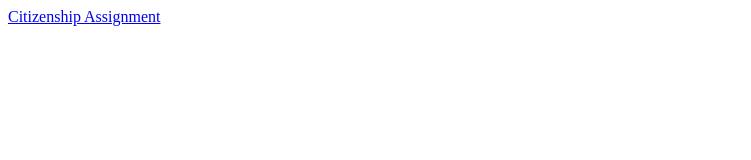
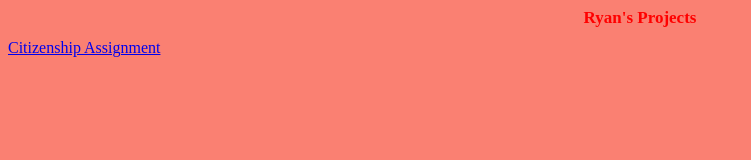
Before and after one commit to LSRHS18307/site, a plain HTML site: page index.html in a window 1280 px wide. Shown: the whole page, without its empty margins (0-751 px from the left). Drawn offline with Linux system fonts and the light colour scheme.

Commit message:
index updated

```diff
--- a/index.html
+++ b/index.html
@@ -1,10 +1,12 @@
 <html>
 <head>
-
+<link rel='stylesheet' href='indexstyle.css'
+<link href="https://fonts.googleapis.com/css?family=Notable" rel="stylesheet">
 
 
 </head>
 <Body>
+  <h1> Ryan's Projects</h1>
   <a href='citizenship.html'>Citizenship Assignment</a>
 
 
--- /dev/null
+++ b/indexstyle.css
@@ -0,0 +1,11 @@
+body{
+  background-color: salmon;
+}
+
+h1{
+  color:red;
+  text-align: center;
+  font-size: 17;
+  font-family: 'notable';
+
+}
```
